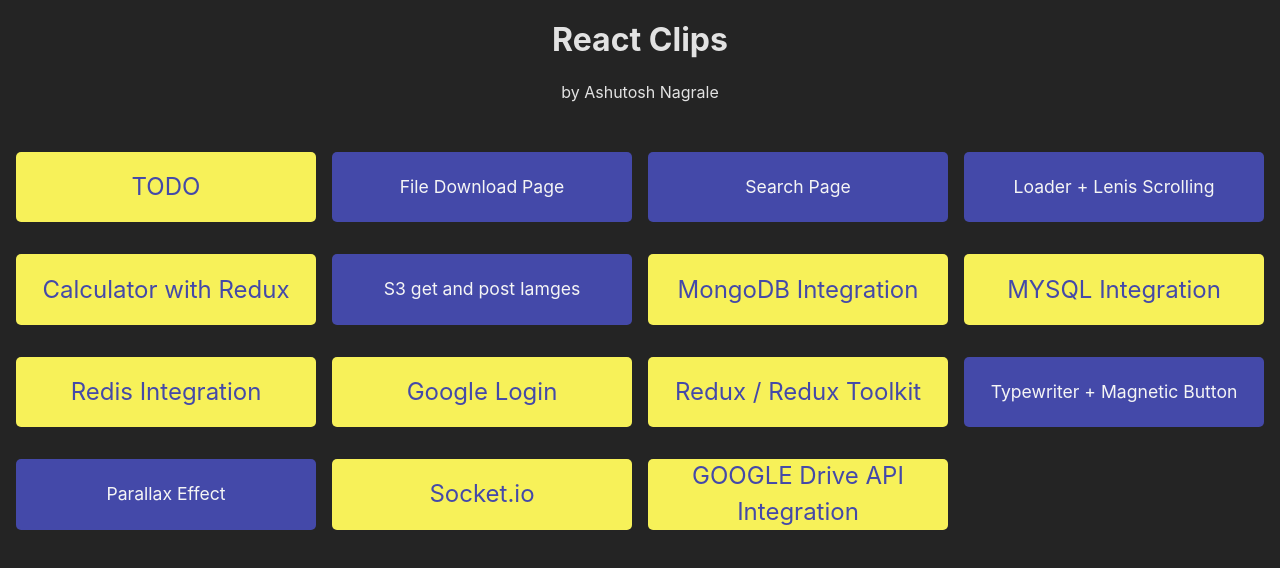
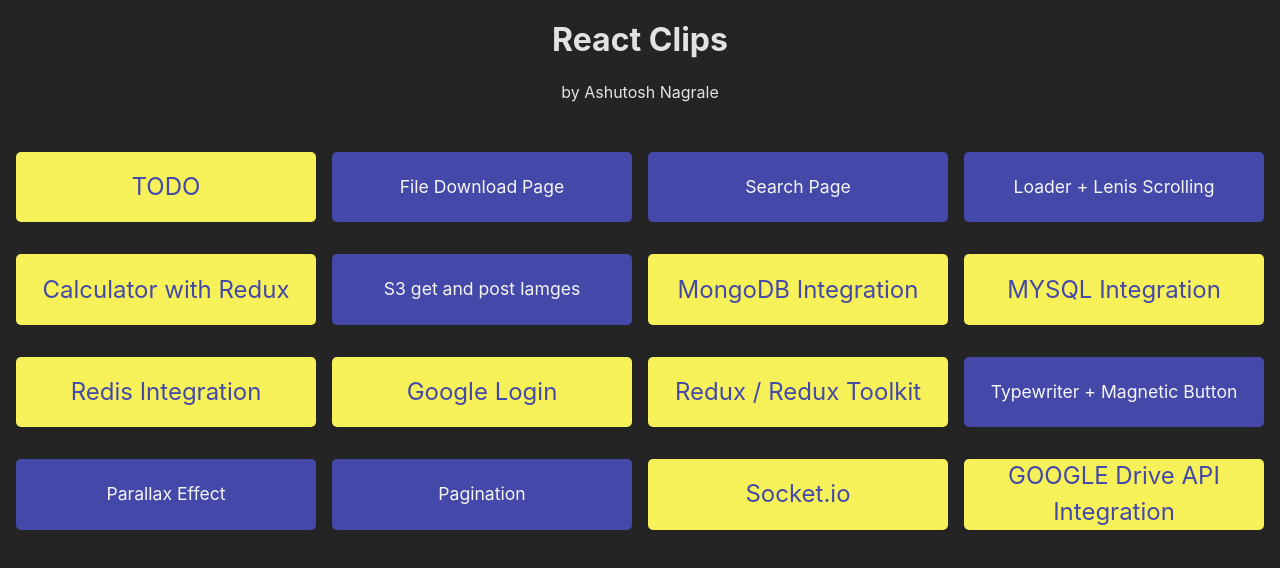
Before and after one commit to AshutoshNagrale/React_Clips, a React (Vite) app: page / in a window 1280 px wide. Shown: the top 568 px of the page. Built offline with nearby package versions, Linux system fonts and the light colour scheme.

Commit message:
Pagination  File Added

```diff
--- a/src/App.jsx
+++ b/src/App.jsx
@@ -20,6 +20,7 @@ const SearchBar = lazy(() => import("./pages/searchBar/SearchBar.jsx"));
 const Typewriter = lazy(() => import("./pages/typewriter/Typewriter"));
 const Parallax = lazy(() => import("./pages/parallax/Parallax"));
 const FileDownload = lazy(() => import("./pages/fileDownload/FileDownload"));
+const Pagination = lazy(() => import("./pages/pagination/Pagination"));
 
 function App() {
   const [count, setCount] = useState(0);
@@ -87,6 +88,10 @@ function App() {
     {
       linkTopic: "Parallax Effect",
       to: "parallax",
+      done: true,
+    },  {
+      linkTopic: "Pagination",
+      to: "pagination",
       done: true,
     },
     {
@@ -174,7 +179,14 @@ function App() {
                 <S3 />
               </Suspense>
             }
-          />{" "}
+          />  <Route
+          path="pagination"
+          element={
+            <Suspense fallback={<SuspenseLoader />}>
+              <Pagination />
+            </Suspense>
+          }
+        />
           <Route
             path="nameloader"
             element={
--- /dev/null
+++ b/src/pages/pagination/Pagination.jsx
@@ -0,0 +1,7 @@
+import React from "react"
+import "./pagination.css"
+
+const Pagination = () =>{
+    return <>Pagination</>
+}
+export default Pagination;
```
Also changed, not shown: src/pages/pagination/pagination.css (added).
